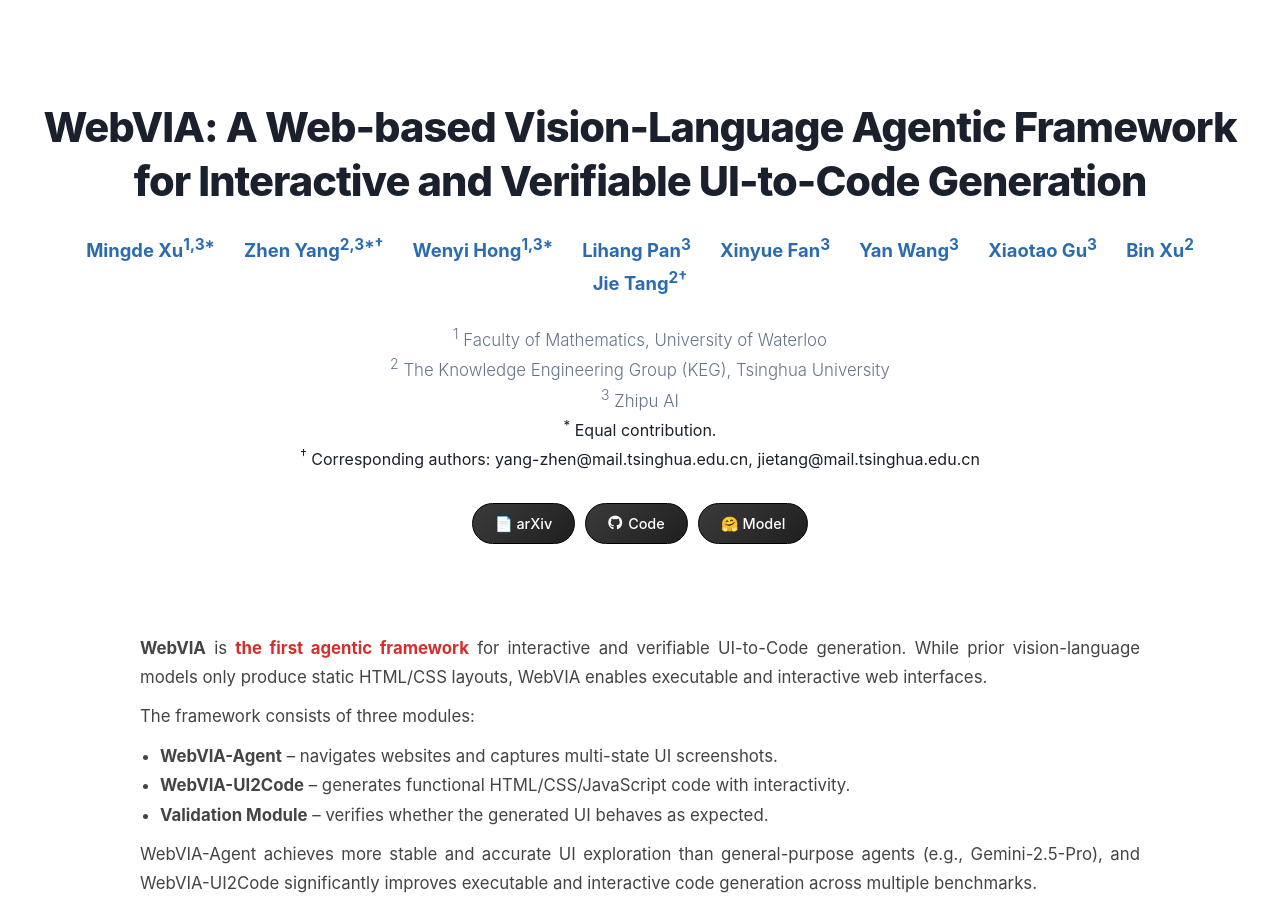
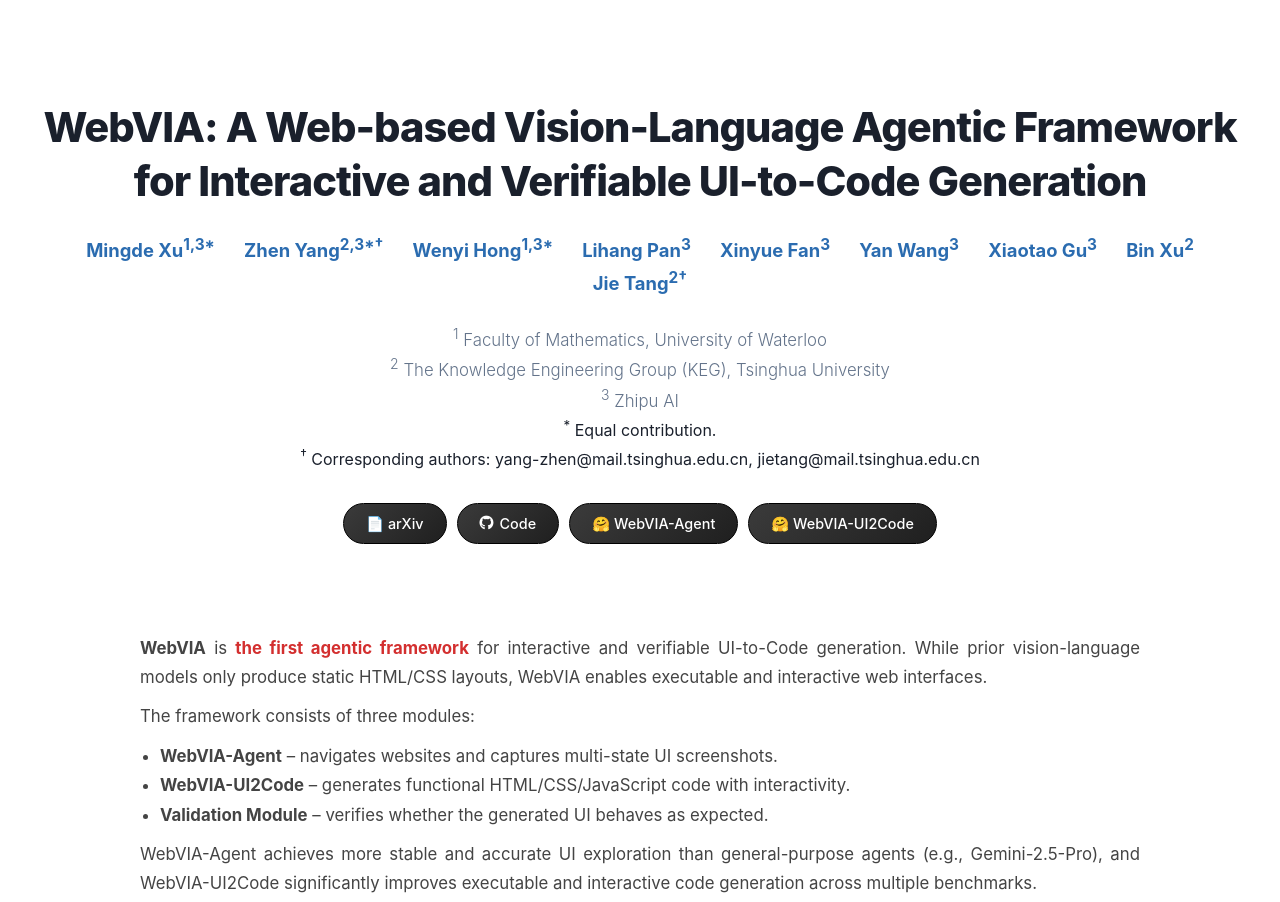
Before and after one commit to zheny2751-dotcom/webvia.github.io, a plain HTML site: page index.html in a window 1280 px wide. Shown: the top 902 px of the page. Drawn offline with Linux system fonts and the light colour scheme.

Commit message:
Update index.html

```diff
--- a/index.html
+++ b/index.html
@@ -832,11 +832,12 @@
                 <p><sup>†</sup> Corresponding authors: yang-zhen@mail.tsinghua.edu.cn, jietang@mail.tsinghua.edu.cn</p>
             </div>
             <div class="buttons">
-                <a href="https://arxiv.org/abs/XXXX.XXXXX" target="_blank" class="btn">📄 arXiv</a>
+                <a href="https://arxiv.org/pdf/2511.06251" target="_blank" class="btn">📄 arXiv</a>
                 <a href="https://github.com/zheny2751-dotcom/WebVIA" target="_blank" class="btn">
                     <i class="fab fa-github"></i> Code
                 </a>
-                <a href="https://huggingface.co/ZhenYang21/WebVIA" target="_blank" class="btn">🤗 Model</a>
+                <a href="https://huggingface.co/zai-org/WebVIA-Agent" target="_blank" class="btn">🤗 WebVIA-Agent</a>
+                <a href="https://huggingface.co/zai-org/WebVIA-UI2Code" target="_blank" class="btn">🤗 WebVIA-UI2Code</a>
             </div>
         </div>
     </div>
@@ -1086,7 +1087,7 @@
     title={WebVIA: A Web-based Vision-Language Agentic Framework for Interactive and Verifiable UI-to-Code Generation},
     author={Xu, Mingde and Yang, Zhen and Hong, Wenyi and Pan, Lihang and Fan, Xinyue and Wang, Yan and Gu, Xiaotao and Xu, Bin and Tang, Jie},
     year={2025},
-    journal={arXiv preprint arXiv:2501.XXXXX}
+    journal={arXiv preprint arXiv:2511.06251}
 }
 </code></pre>
         </div>
```
